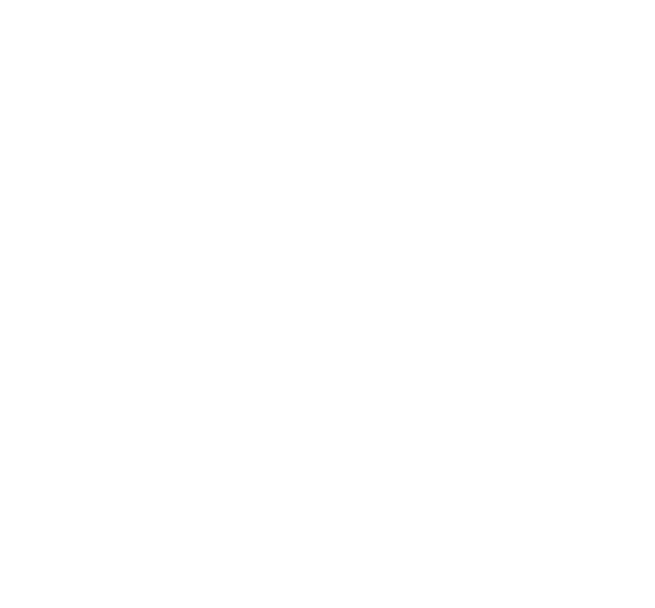
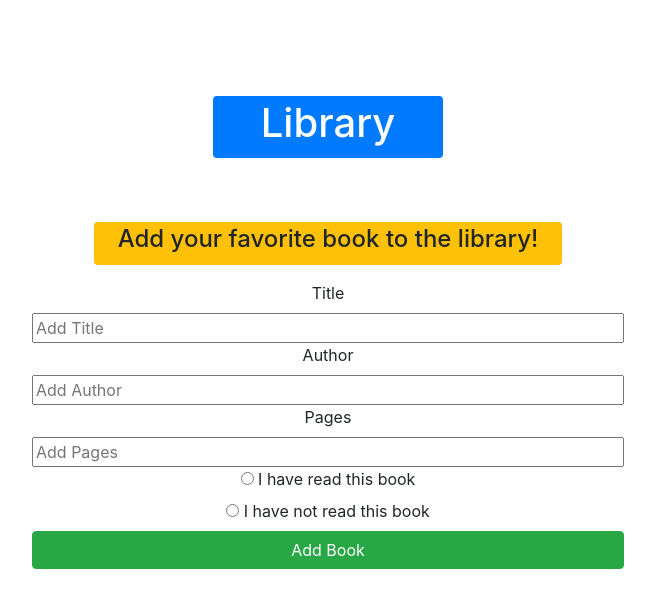
Before and after one commit to kubilaycaglayan/library, a plain HTML site: page index.html in a window 1280 px wide. Shown: the whole page, without its empty margins (312-967 px from the left). Drawn offline with nearby package versions, Linux system fonts and the light colour scheme.

Commit message:
Add form book

```diff
--- a/index.html
+++ b/index.html
@@ -4,8 +4,44 @@
   <meta charset="UTF-8">
   <meta name="viewport" content="width=device-width, initial-scale=1.0">
   <title>Library</title>
+  <link rel="stylesheet" href="https://stackpath.bootstrapcdn.com/bootstrap/4.5.0/css/bootstrap.min.css" integrity="sha384-9aIt2nRpC12Uk9gS9baDl411NQApFmC26EwAOH8WgZl5MYYxFfc+NcPb1dKGj7Sk" crossorigin="anonymous">
+  <link rel="stylesheet" href="assets/style/style.css">
 </head>
-<body>
+<body class="text-center m-5">
+  <div class="badge badge-primary px-5 m-5">
+    <h1 >Library</h1>
+  </div>
+  <section>
+    <div class="badge badge-warning px-4 m-3">
+      <h4 >Add your favorite book to the library!</h2>
+    </div>
+    <form class="d-flex flex-column w-50 m-auto" action="">
 
+      <label for="title">Title</label>
+      <input type="text" name="title" id="title" placeholder="Add Title" required>
+
+      <label for="author">Author</label>
+      <input type="text" name="author" id="author" placeholder="Add Author" required>
+
+      <label for="pages">Pages</label>
+      <input type="number" name="pages" id="pages" placeholder="Add Pages" required>
+
+      <div>
+        <input type="radio" name="read" id="read_true" value="true">
+      <label for="read_true">I have read this book</label>
+    </div>
+    <div>
+      <input type="radio" name="read" id="read_false" value="false">
+      <label for="read_false">I have not read this book</label>
+    </div>
+      <button type="submit" class="btn btn-success" id="submit">Add Book</button>
+
+    </form>
+  </section>
+
+  <section>
+
+  </section>
+  <script src="assets/script/script.js" type="javascript"></script>
 </body>
 </html>
```
Also changed, not shown: assets/script/script.js (+13 -2 lines).
